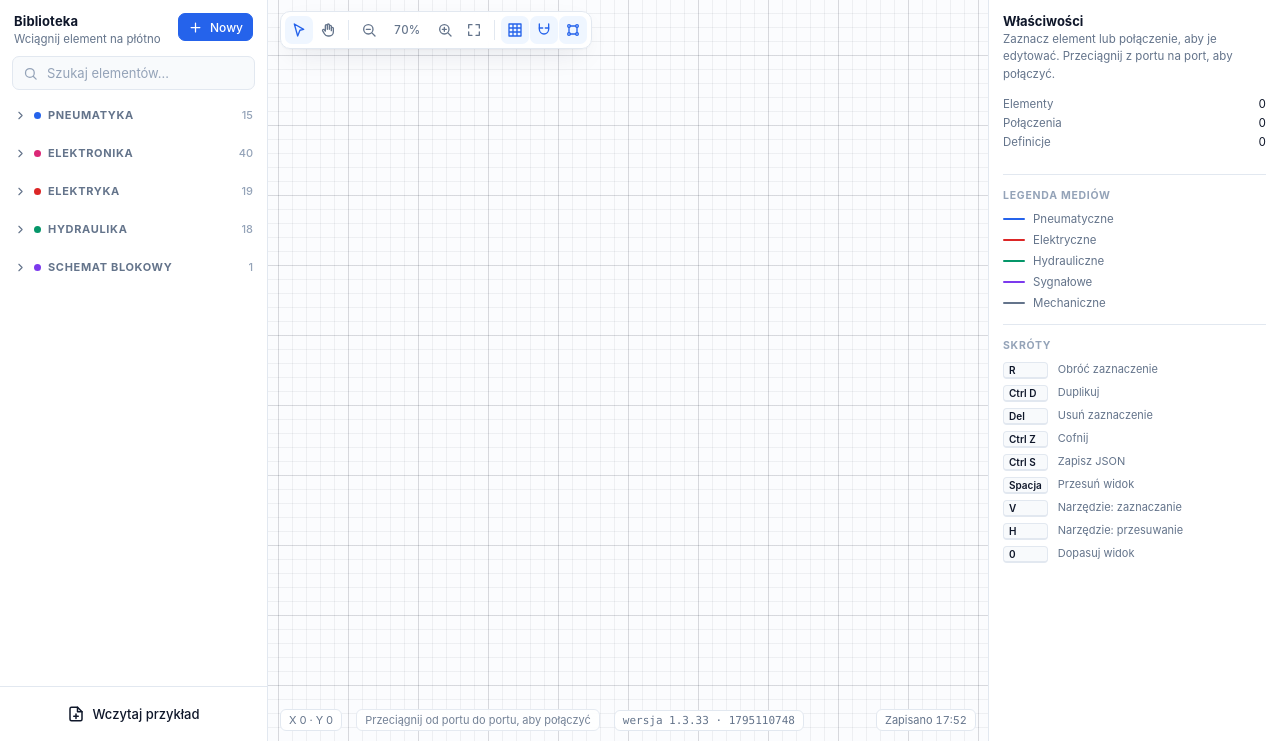
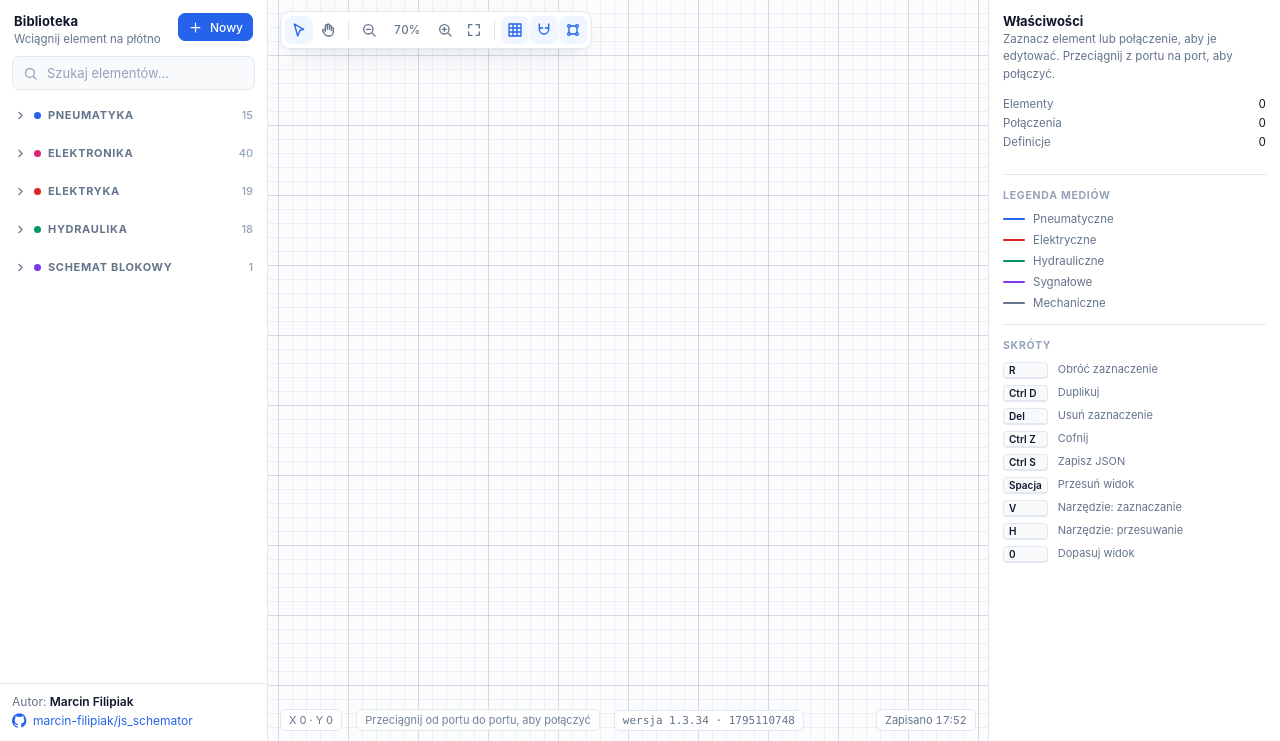
Before and after one commit to marcin-filipiak/js_schemator, a PHP site: page / in a window 1280 px wide. Shown: the part 59-800 px from the top of the page. Run offline with PHP 8.4, Linux system fonts and the light colour scheme.

Commit message:
interface + lib

```diff
--- a/css/app.css
+++ b/css/app.css
@@ -288,6 +288,20 @@ html[data-theme="dark"] .icon-btn.is-active { color: var(--accent); }
 }
 
 .panel-foot { padding: 10px 12px; border-top: 1px solid var(--border); }
+.credit { margin: 0 0 4px; color: var(--muted); font-size: 12px; }
+.credit strong { color: var(--text); font-weight: 600; }
+.credit-link {
+  display: inline-flex;
+  align-items: center;
+  gap: 6px;
+  color: var(--accent);
+  font-size: 12px;
+  text-decoration: none;
+  border-radius: 4px;
+}
+.credit-link .icon { width: 15px; height: 15px; }
+.credit-link:hover,
+.credit-link:focus-visible { text-decoration: underline; }
 
 /* ---------- Canvas ---------- */
 .canvas-area {
--- a/index.html
+++ b/index.html
@@ -42,6 +42,7 @@
       <symbol id="i-move" viewBox="0 0 24 24"><path d="M12 3v18M3 12h18M12 3l-3 3M12 3l3 3M12 21l-3-3M12 21l3-3M3 12l3-3M3 12l3 3M21 12l-3-3M21 12l-3 3"/></symbol>
       <symbol id="i-port" viewBox="0 0 24 24"><circle cx="12" cy="12" r="4"/><path d="M12 2v6M12 16v6M2 12h6M16 12h6"/></symbol>
       <symbol id="i-check" viewBox="0 0 24 24"><path d="M20 6 9 17l-5-5"/></symbol>
+      <symbol id="i-github" viewBox="0 0 24 24"><path fill="currentColor" stroke="none" d="M12 .3a12 12 0 0 0-3.8 23.4c.6.1.8-.3.8-.6v-2.2c-3.3.7-4-1.6-4-1.6-.6-1.4-1.4-1.8-1.4-1.8-1.1-.7.1-.7.1-.7 1.2.1 1.8 1.2 1.8 1.2 1.1 1.8 2.8 1.3 3.5 1 .1-.8.4-1.3.8-1.6-2.7-.3-5.5-1.3-5.5-5.9 0-1.3.5-2.4 1.2-3.2-.1-.3-.5-1.5.1-3.2 0 0 1-.3 3.3 1.2a11.5 11.5 0 0 1 6 0C17.3 4.5 18.3 4.8 18.3 4.8c.6 1.7.2 2.9.1 3.2.8.8 1.2 1.9 1.2 3.2 0 4.6-2.8 5.6-5.5 5.9.4.4.8 1.1.8 2.2v3.3c0 .3.2.7.8.6A12 12 0 0 0 12 .3z"/></symbol>
       <symbol id="i-chevron" viewBox="0 0 24 24"><path d="M9 6l6 6-6 6"/></symbol>
       <symbol id="i-cursor" viewBox="0 0 24 24"><path d="M5 3l14 8-5.6 1.4L10 21z"/></symbol>
       <symbol id="i-hand" viewBox="0 0 24 24"><path d="M8 13V5.5a1.5 1.5 0 0 1 3 0V11M11 11V4.5a1.5 1.5 0 0 1 3 0V11M14 11V6.5a1.5 1.5 0 0 1 3 0V13"/><path d="M17 9.5a1.5 1.5 0 0 1 3 0V15a6 6 0 0 1-6 6h-2a6 6 0 0 1-5.2-3L4 13.4a1.6 1.6 0 0 1 2.7-1.7L8 13.5"/></symbol>
@@ -93,7 +94,10 @@
       </div>
       <div id="library-list" class="library-list" aria-live="polite"></div>
       <div class="panel-foot">
-        <button id="btn-load-demo" class="btn btn-ghost btn-block"><svg class="icon"><use href="#i-new"/></svg><span>Wczytaj przykład</span></button>
+        <p class="credit">Autor: <strong>Marcin Filipiak</strong></p>
+        <a class="credit-link" href="https://github.com/marcin-filipiak/js_schemator" target="_blank" rel="noopener noreferrer" title="Repozytorium projektu na GitHubie">
+          <svg class="icon"><use href="#i-github"/></svg><span>marcin-filipiak/js_schemator</span>
+        </a>
       </div>
     </aside>
 
--- a/js/main.js
+++ b/js/main.js
@@ -177,17 +177,6 @@ const actions = {
     toast('Utworzono nowy schemat.', 'ok');
   },
 
-  loadDemo() {
-    if (store.doc.instances.length || store.doc.connections.length) {
-      const ok = window.confirm('Wczytać przykładowy schemat? Bieżąca praca zostanie zastąpiona.');
-      if (!ok) return;
-    }
-    const { doc } = normalizeDoc(createDemoDoc());
-    store.setDoc(doc);
-    requestAnimationFrame(() => store.fitView());
-    toast('Wczytano przykładowy schemat pneumatyczny.', 'ok');
-  },
-
   openDialog() {
     document.getElementById('file-open')?.click();
   },
--- a/js/panels.js
+++ b/js/panels.js
@@ -374,7 +374,6 @@ export function initUI({ store, actions }) {
     store.setTheme(next);
   });
   bind('btn-new-component', () => actions.newComponent());
-  bind('btn-load-demo', () => actions.loadDemo());
   bind('btn-zoom-in', () => store.zoomBy(1.2));
   bind('btn-zoom-out', () => store.zoomBy(1 / 1.2));
   bind('btn-fit', () => store.fitView());
--- a/package.json
+++ b/package.json
@@ -1,6 +1,6 @@
 {
   "name": "schemator",
-  "version": "1.3.33",
+  "version": "1.3.34",
   "private": true,
   "type": "module",
   "description": "Edytor schematów (pneumatyka, elektryka, elektronika, hydraulika, schematy blokowe) w czystym JS",
```
Also changed, not shown: README.md.
